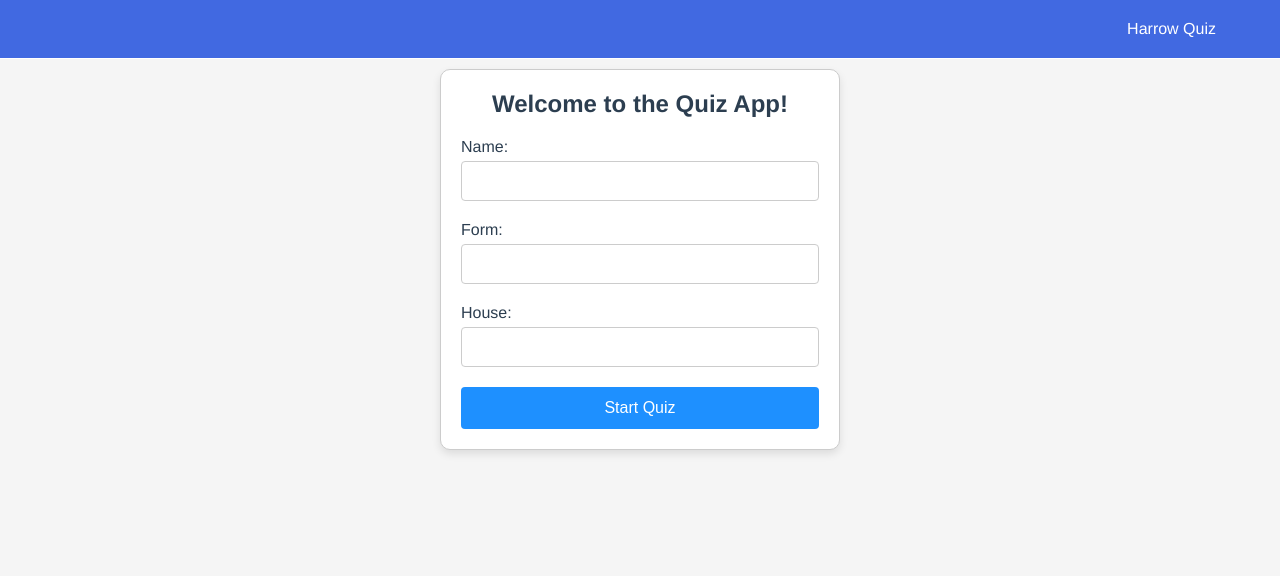
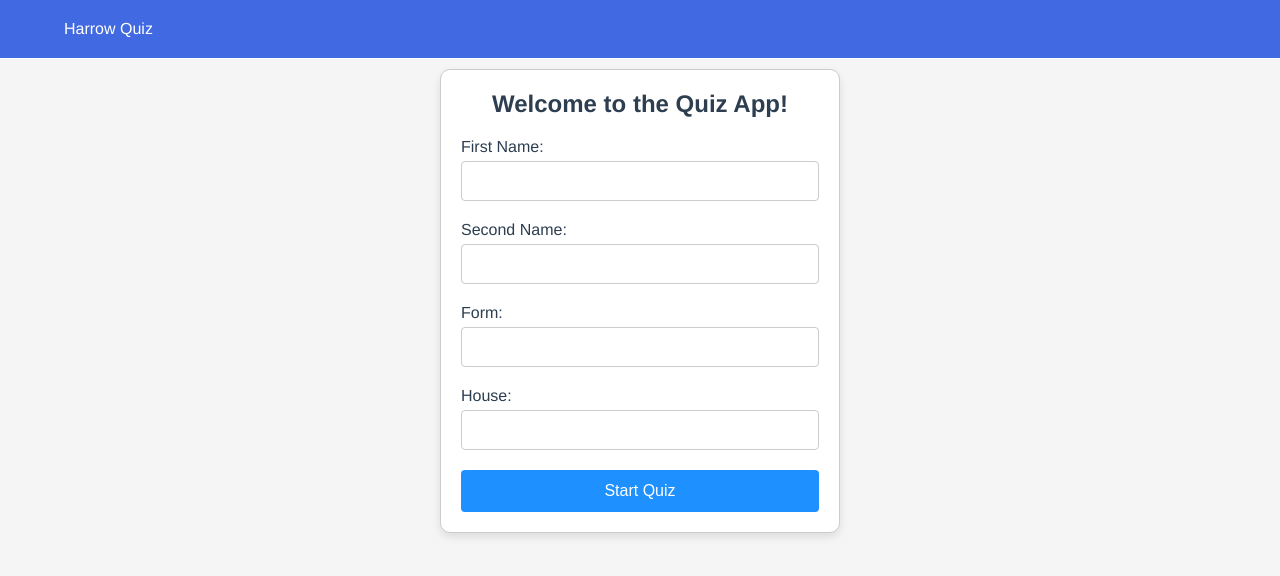
Before and after one commit to joseph-johnson27001/harrow-quiz, a Vue app: page / in a window 1280 px wide. Shown: the top 576 px of the page. Built offline with nearby package versions, Linux system fonts and the light colour scheme; the HTML template or start-up script is replaced by a standard one.

Commit message:
First and second names

```diff
--- a/src/components/NavigationBar.vue
+++ b/src/components/NavigationBar.vue
@@ -2,10 +2,10 @@
   <nav id="navbar">
     <div class="navbar-content">
       <div class="navbar-left">
-        <span v-if="userStore.name">{{ userStore.name }}</span>
+        <span>Harrow Quiz </span>
       </div>
       <div class="navbar-right">
-        <span>Harrow Quiz </span>
+        <span v-if="userStore.firstName">{{ userStore.firstName }}</span>
       </div>
     </div>
   </nav>
--- a/src/router/index.js
+++ b/src/router/index.js
@@ -29,7 +29,7 @@ const router = createRouter({
 
 router.beforeEach((to, from, next) => {
   const userStore = useUserStore();
-  if (to.path !== "/" && !userStore.name) {
+  if (to.path !== "/" && !userStore.firstName) {
     userStore.resetAll();
     next({ name: "WelcomePage" });
   } else {
--- a/src/store/userStore.js
+++ b/src/store/userStore.js
@@ -2,14 +2,16 @@ import { defineStore } from "pinia";
 
 export const useUserStore = defineStore("userStore", {
   state: () => ({
-    name: "",
+    firstName: "",
+    secondName: "",
     form: "",
     house: "",
     score: 0,
   }),
   actions: {
-    setUserDetails(name, form, house) {
-      this.name = name;
+    setUserDetails(firstName, secondName, form, house) {
+      this.firstName = firstName;
+      this.secondName = secondName;
       this.form = form;
       this.house = house;
     },
@@ -19,14 +21,12 @@ export const useUserStore = defineStore("userStore", {
     resetScore() {
       this.score = 0;
     },
-    resetUserDetails() {
-      this.name = "";
+    resetAll() {
+      this.resetScore();
+      this.firstName = "";
+      this.secondName = "";
       this.form = "";
       this.house = "";
     },
-    resetAll() {
-      this.resetScore();
-      this.resetUserDetails();
-    },
   },
 });
--- a/src/views/ResultsPage.vue
+++ b/src/views/ResultsPage.vue
@@ -3,7 +3,10 @@
     <h1>Quiz Results</h1>
 
     <div class="result-details">
-      <p><strong>Name:</strong> {{ userStore.name }}</p>
+      <p>
+        <strong>Name:</strong> {{ userStore.firstName }}
+        {{ userStore.secondName }}
+      </p>
       <p><strong>Form:</strong> {{ userStore.form }}</p>
       <p><strong>House:</strong> {{ userStore.house }}</p>
       <p>
--- a/src/views/WelcomePage.vue
+++ b/src/views/WelcomePage.vue
@@ -4,8 +4,13 @@
 
     <form @submit.prevent="submitForm">
       <div class="input-group">
-        <label for="name">Name:</label>
-        <input type="text" v-model="name" id="name" required />
+        <label for="firstName">First Name:</label>
+        <input type="text" v-model="firstName" id="firstName" required />
+      </div>
+
+      <div class="input-group">
+        <label for="secondName">Second Name:</label>
+        <input type="text" v-model="secondName" id="secondName" required />
       </div>
 
       <div class="input-group">
@@ -30,7 +35,8 @@ export default {
   name: "WelcomePage",
   data() {
     return {
-      name: "",
+      firstName: "",
+      secondName: "",
       form: "",
       house: "",
     };
@@ -41,9 +47,15 @@ export default {
   },
   methods: {
     submitForm() {
-      this.userStore.setUserDetails(this.name, this.form, this.house);
-      this.userStore.resetScore();
-      this.$router.push({ name: "QuizPage" });
+      // Ensure user details are correctly set
+      this.userStore.setUserDetails(
+        this.firstName,
+        this.secondName,
+        this.form,
+        this.house
+      );
+      this.userStore.resetScore(); // Reset score before starting quiz
+      this.$router.push({ name: "QuizPage" }); // Navigate to QuizPage
     },
   },
 };
```
